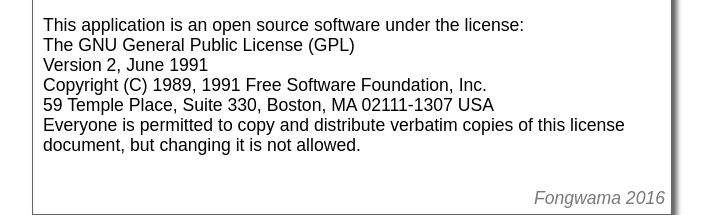
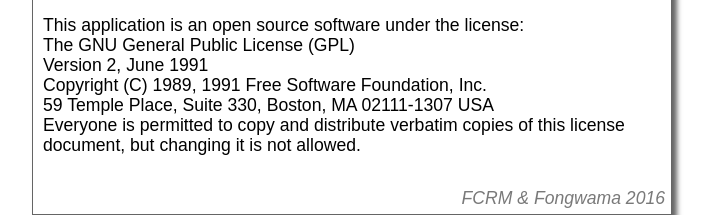
Before and after one commit to fongwama/DensiPara, a plain HTML site: page about.html in a window 1280 px wide. Shown: the part 712-927 px from the top of the page, without its empty margins (288-1000 px from the left). Drawn offline with Linux system fonts and the light colour scheme.

Commit message:
Add FCRM to footer

```diff
--- a/about.html
+++ b/about.html
@@ -69,7 +69,7 @@
 
     <!-- footer -->
     <footer>
-        <a href="http://www.fongwama.com">Fongwama</a> 2016
+        <a href="http://www.fcrm-congo.com">FCRM</a> &amp; <a href="http://www.fongwama.com">Fongwama</a> 2016
     </footer>
 
     </div>
```
Also changed, not shown: help.html (+1 -1 lines), index.html (+1 -1 lines).
